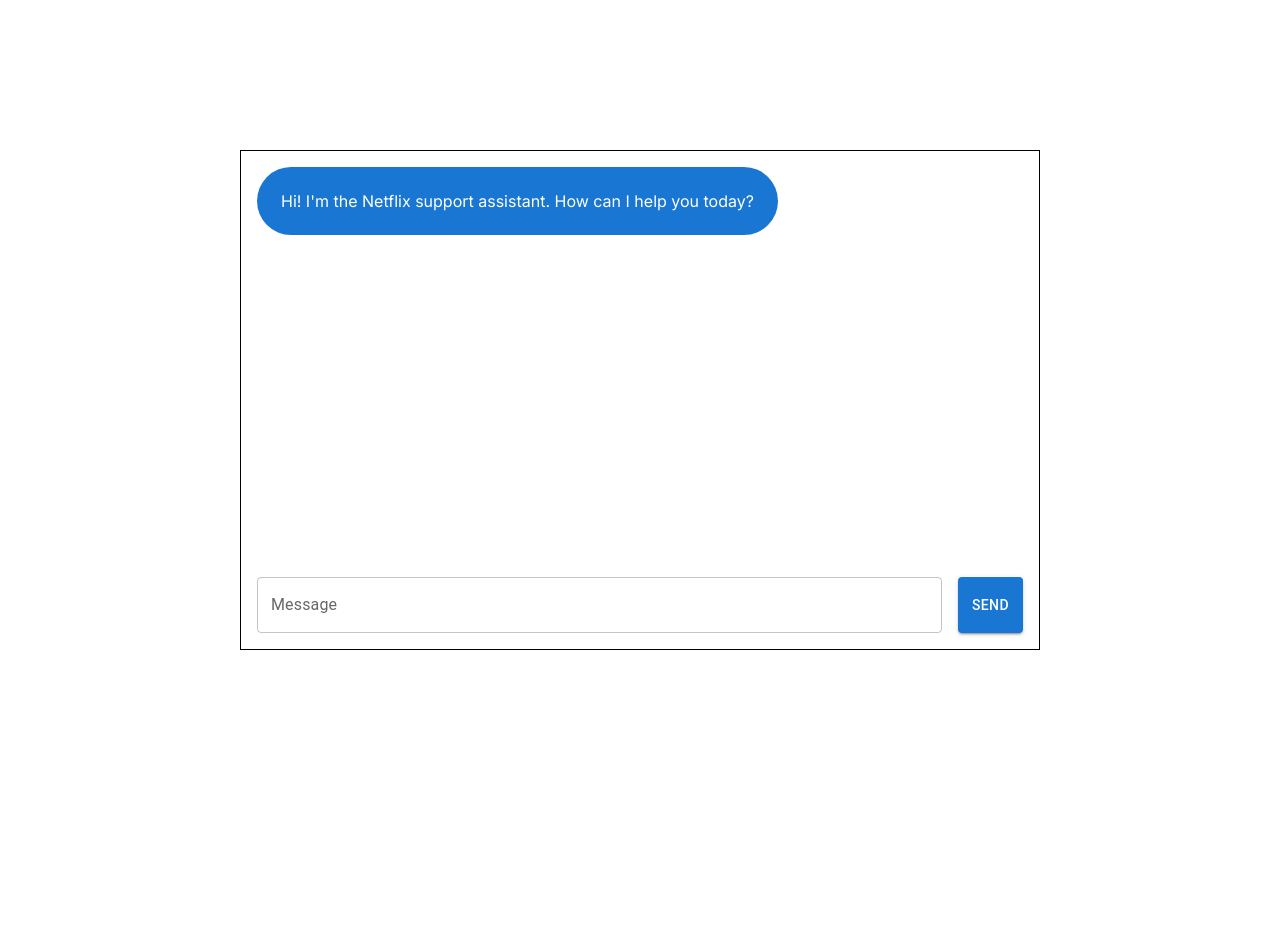
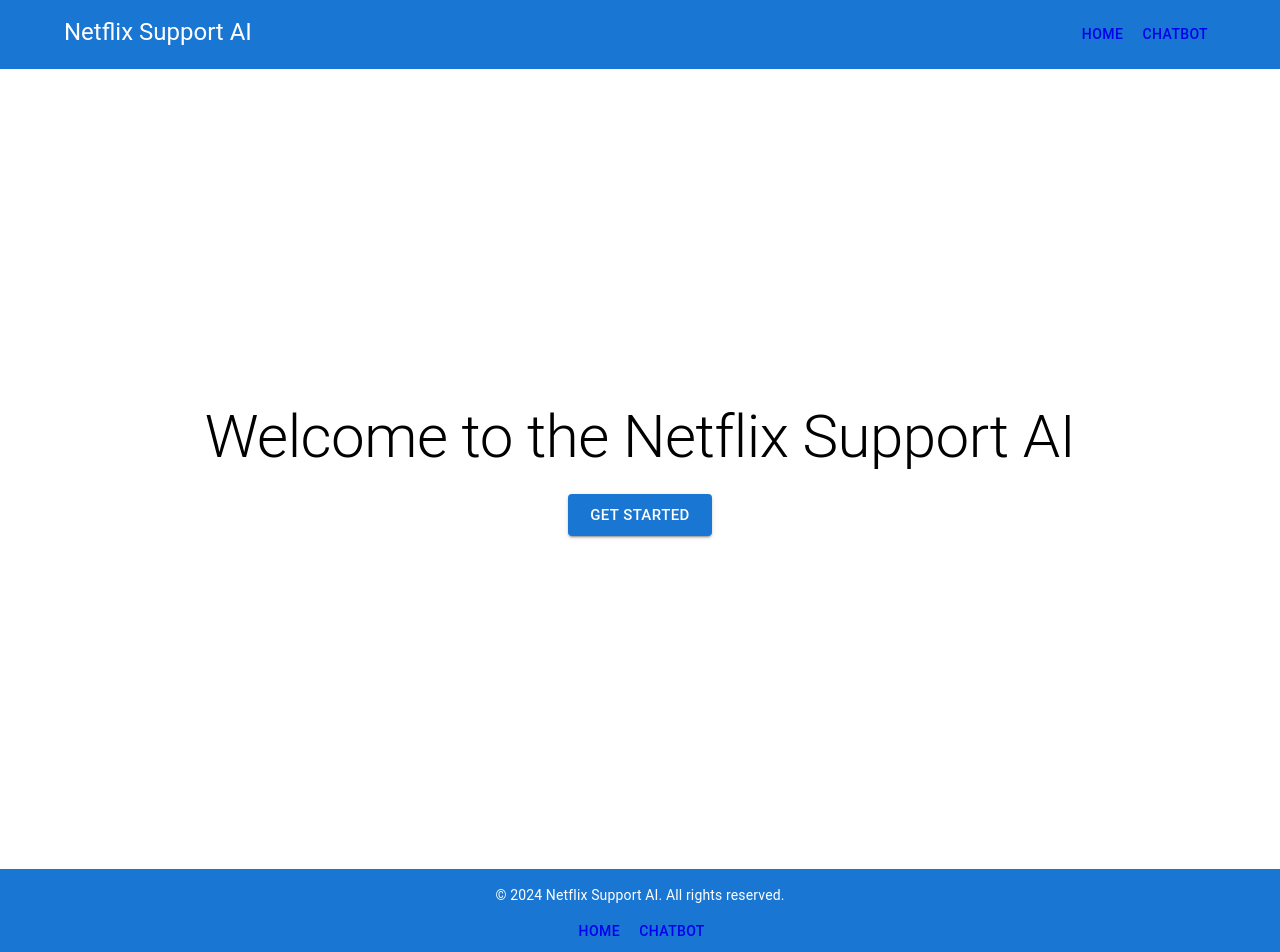
Before and after one commit to zessani/AI-Customer-Support, a Next.js app: page / in a window 1280 px wide. Shown: the top 952 px of the page. Before the commit the page ends 800 px from the top, so only its background shows below. Built offline with nearby package versions, Linux system fonts and the light colour scheme.

Commit message:
added pages and layout

```diff
--- a/app/layout.js
+++ b/app/layout.js
@@ -1,17 +1,72 @@
 import { Inter } from "next/font/google";
+import Link from "next/link";
+import { Box, Button, Container, Typography } from "@mui/material";
 import "./globals.css";
 
 const inter = Inter({ subsets: ["latin"] });
 
 export const metadata = {
-  title: "Create Next App",
-  description: "Generated by create next app",
+  title: "Netflix Support AI",
+  description: "Netflix support assistant powered by AI",
 };
 
 export default function RootLayout({ children }) {
   return (
     <html lang="en">
-      <body className={inter.className}>{children}</body>
+      <body className={inter.className}>
+        <Box
+          display="flex"
+          flexDirection="column"
+          minHeight="100vh"
+          justifyContent="space-between"
+        >
+          {/* Header */}
+          <Box component="header" p={2} bgcolor="primary.main" color="white">
+            <Container maxWidth="lg">
+              <Box display="flex" justifyContent="space-between">
+                <Typography variant="h5">Netflix Support AI</Typography>
+                <Box>
+                  <Link href="/" passHref>
+                    <Button color="inherit">Home</Button>
+                  </Link>
+                  <Link href="/chatbot" passHref>
+                    <Button color="inherit">Chatbot</Button>
+                  </Link>
+                </Box>
+              </Box>
+            </Container>
+          </Box>
+
+          {/* Main Content */}
+          <Box component="main" flexGrow={1}>
+            {children}
+          </Box>
+
+          {/* Footer */}
+          <Box
+            component="footer"
+            p={2}
+            bgcolor="primary.main"
+            color="white"
+            textAlign="center"
+          >
+            <Container maxWidth="lg">
+              <Typography variant="body2">
+                © {new Date().getFullYear()} Netflix Support AI. All rights
+                reserved.
+              </Typography>
+              <Box mt={1}>
+                <Link href="/" passHref>
+                  <Button color="inherit">Home</Button>
+                </Link>
+                <Link href="/chatbot" passHref>
+                  <Button color="inherit">Chatbot</Button>
+                </Link>
+              </Box>
+            </Container>
+          </Box>
+        </Box>
+      </body>
     </html>
   );
 }
--- a/app/page.js
+++ b/app/page.js
@@ -1,90 +1,7 @@
-'use client'
+import { Box, Button, Typography } from '@mui/material'
+import Link from 'next/link'
 
-import ReactMarkdown from 'react-markdown'
-import { Box, Button, Stack, TextField } from '@mui/material'
-import { useState, useRef, useEffect } from 'react'
-
-export default function Home() {
-  const [messages, setMessages] = useState([
-    {
-      role: 'assistant',
-      content: "Hi! I'm the Netflix support assistant. How can I help you today?",
-    },
-  ])
-  const [message, setMessage] = useState('')
-  const [isLoading, setIsLoading] = useState(false)
-
-  const messagesEndRef = useRef(null)
-
-  const scrollToBottom = () => {
-    messagesEndRef.current?.scrollIntoView({ behavior: 'smooth' })
-  }
-
-  useEffect(() => {
-    scrollToBottom()
-  }, [messages])
-
-  const sendMessage = async () => {
-    if (!message.trim() || isLoading) return
-    setIsLoading(true)
-    setMessage('')
-
-    setMessages((messages) => [
-      ...messages,
-      { role: 'user', content: message },
-      { role: 'assistant', content: '' },
-    ])
-
-    try {
-      const response = await fetch('/api/chat', {
-        method: 'POST',
-        headers: {
-          'Content-Type': 'application/json',
-        },
-        body: JSON.stringify([...messages, { role: 'user', content: message }]),
-      })
-
-      if (!response.ok) {
-        throw new Error('Network response was not ok')
-      }
-
-      const reader = response.body.getReader()
-      const decoder = new TextDecoder()
-
-      while (true) {
-        const { done, value } = await reader.read()
-        if (done) break
-        const text = decoder.decode(value, { stream: true })
-        setMessages((messages) => {
-          let lastMessage = messages[messages.length - 1]
-          let otherMessages = messages.slice(0, messages.length - 1)
-          return [
-            ...otherMessages,
-            { ...lastMessage, content: lastMessage.content + text },
-          ]
-        })
-      }
-    } catch (error) {
-      console.error('Error:', error)
-      setMessages((messages) => [
-        ...messages,
-        {
-          role: 'assistant',
-          content: "I'm sorry, but I encountered an error. Please try again later.",
-        },
-      ])
-    } finally {
-      setIsLoading(false)
-    }
-  }
-
-  const handleKeyPress = (event) => {
-    if (event.key === 'Enter' && !event.shiftKey) {
-      event.preventDefault()
-      sendMessage()
-    }
-  }
-
+export default function HomePage() {
   return (
     <Box
       width="100vw"
@@ -94,63 +11,14 @@
       justifyContent="center"
       alignItems="center"
     >
-      <Stack
-        direction={'column'}
-        width="800px"
-        height="500px"
-        border="1px solid black"
-        p={2}
-        spacing={3}
-      >
-        <Stack
-          direction={'column'}
-          spacing={2}
-          flexGrow={1}
-          overflow="auto"
-          maxHeight="100%"
-        >
-          {messages.map((message, index) => (
-            <Box
-              key={index}
-              display="flex"
-              justifyContent={
-                message.role === 'assistant' ? 'flex-start' : 'flex-end'
-              }
-            >
-              <Box
-                bgcolor={
-                  message.role === 'assistant'
-                    ? 'primary.main'
-                    : 'secondary.main'
-                }
-                color="white"
-                borderRadius={16}
-                p={3}
-              >
-                 <ReactMarkdown>{message.content}</ReactMarkdown>
-              </Box>
-            </Box>
-          ))}
-          <div ref={messagesEndRef} />
-        </Stack>
-        <Stack direction={'row'} spacing={2}>
-          <TextField
-            label="Message"
-            fullWidth
-            value={message}
-            onChange={(e) => setMessage(e.target.value)}
-            onKeyPress={handleKeyPress}
-            disabled={isLoading}
-          />
-          <Button
-            variant="contained"
-            onClick={sendMessage}
-            disabled={isLoading}
-          >
-            {isLoading ? 'Sending...' : 'Send'}
-          </Button>
-        </Stack>
-      </Stack>
+      <Typography variant="h2" gutterBottom>
+        Welcome to the Netflix Support AI
+      </Typography>
+      <Link href="/chatbot" passHref>
+        <Button variant="contained" color="primary" size="large">
+          Get Started
+        </Button>
+      </Link>
     </Box>
   )
 }
```
Also changed, not shown: app/chatbot/page.js (added, +156 -0 lines).
